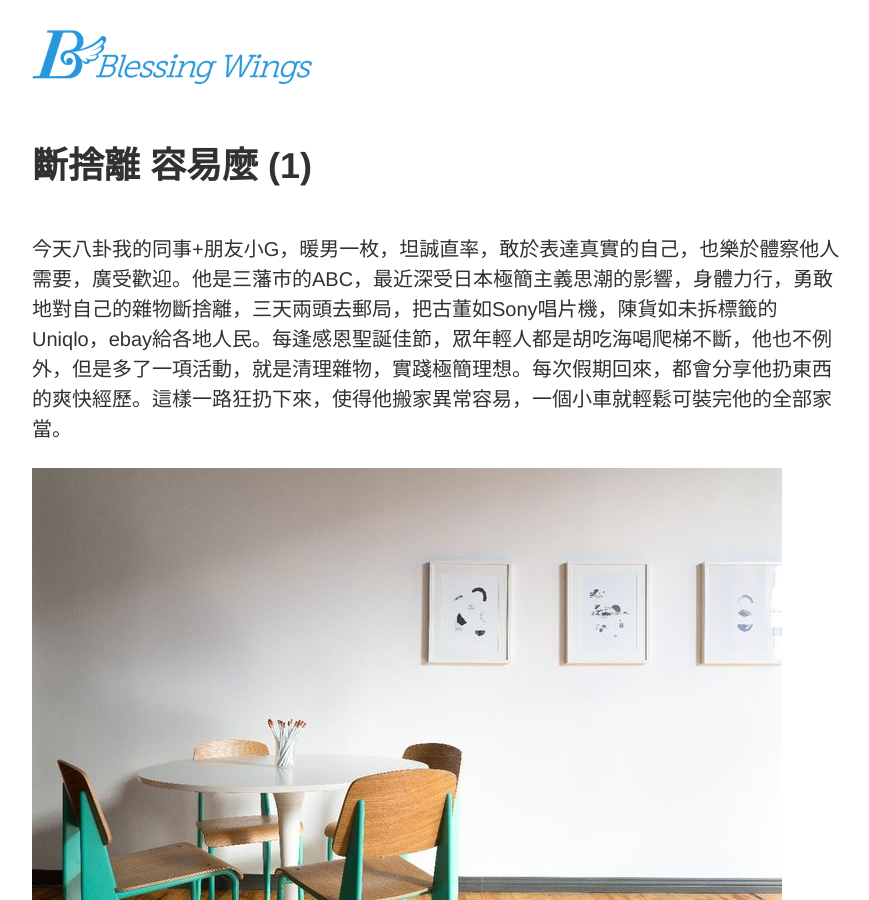
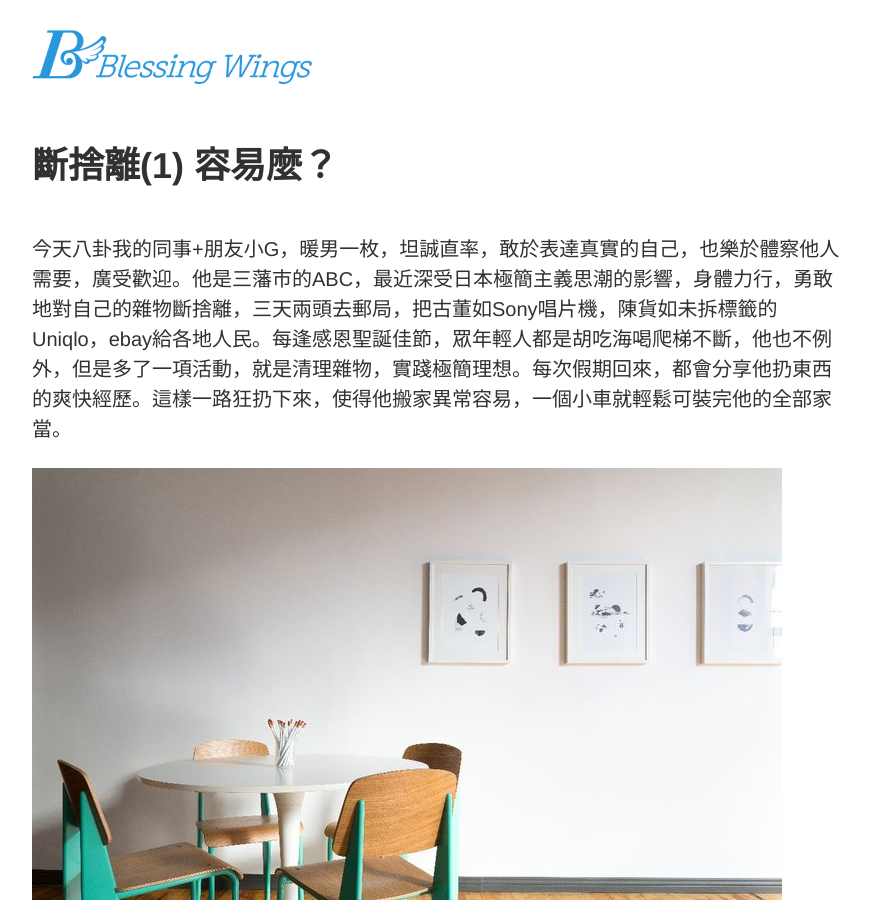
Before and after one commit to saintfish/blessingwings-blog, a Jekyll site: the page built from _posts/2017-02-10-cut-throw-leave-1.md, in a window 1280 px wide and 900 px high. Shown: the whole window, without its empty margins (64-933 px from the left). Built offline with Jekyll 4.4.1, drawn with Linux system fonts in a browser that asks for light colours.

Commit message:
Retitle 斷捨離(1) 容易麼？for consistency

```diff
--- a/_posts/2017-02-10-cut-throw-leave-1.md
+++ b/_posts/2017-02-10-cut-throw-leave-1.md
@@ -1,6 +1,6 @@
 ---
 layout: article
-title: 斷捨離 容易麼 (1)
+title: 斷捨離(1) 容易麼？
 image:
   teaser: "2017-02/cut-throw-leave-teaser.jpg"
 author: wei
```
